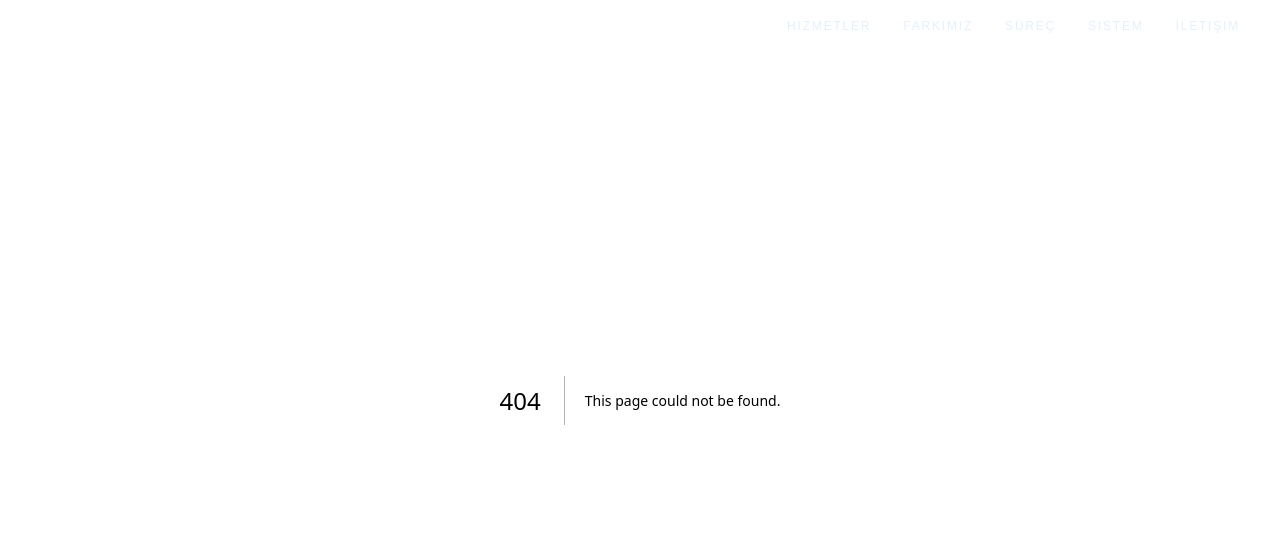
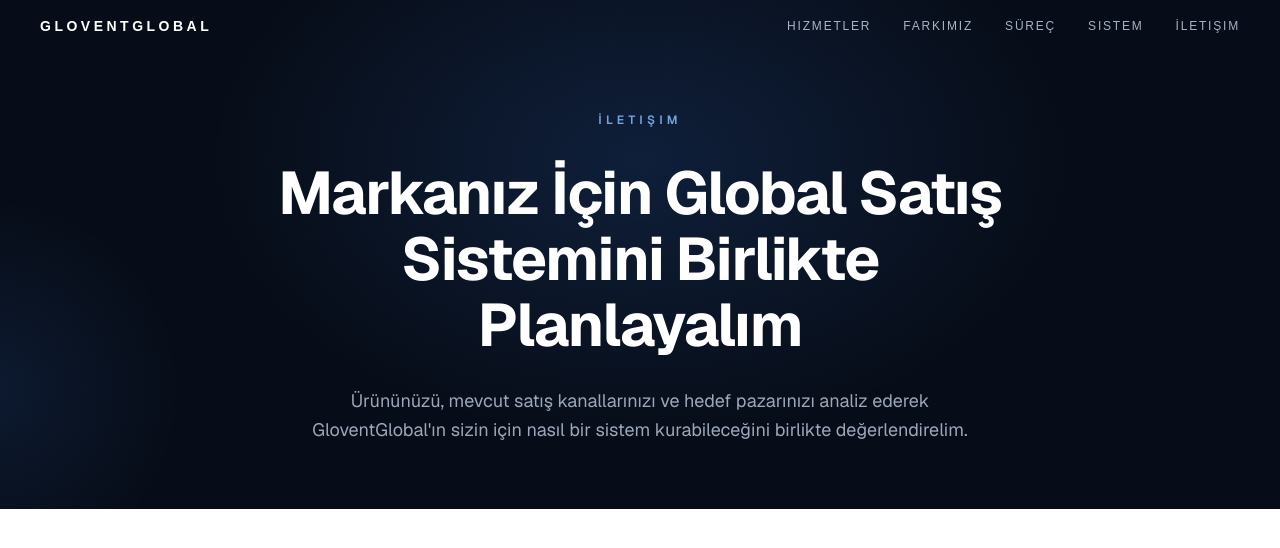
Before and after one commit to batu34dogan/gloventglobal, a Next.js app: page /iletisim in a window 1280 px wide. Before the commit this address had no page. Shown: the top 548 px of the page. Built offline with nearby package versions, Linux system fonts and the light colour scheme.

Commit message:
iletisim

```diff
--- /dev/null
+++ b/app/iletisim/page.tsx
@@ -0,0 +1,5 @@
+import ContactContent from '@/components/contact/ContactContent';
+
+export default function IletisimPage() {
+  return <ContactContent />;
+}
--- /dev/null
+++ b/components/contact/ContactContent.tsx
@@ -0,0 +1,75 @@
+'use client';
+
+import { useEffect, useState } from 'react';
+
+// Ana sayfadaki (HomeContent.tsx) / hizmetler sayfasındaki (ServicesContent.tsx) aynı görsel dil —
+// ama bu dosyaya özel, bağımsız kopya. O dosyalara dokunmamak / import etmemek için bilerek
+// burada yeniden tanımlandı.
+function Glow({
+  className,
+  targetOpacity,
+  visible,
+}: {
+  className: string;
+  targetOpacity: string;
+  visible: boolean;
+}) {
+  return (
+    <div
+      aria-hidden="true"
+      className={`pointer-events-none absolute rounded-full transition-opacity duration-[1200ms] ease-out motion-reduce:transition-none ${className} ${
+        visible ? targetOpacity : 'opacity-0'
+      }`}
+      style={{ background: 'radial-gradient(closest-side, rgba(59,130,246,0.22), transparent)' }}
+    />
+  );
+}
+
+export default function ContactContent() {
+  const [mounted, setMounted] = useState(false);
+
+  useEffect(() => {
+    const id = requestAnimationFrame(() => setMounted(true));
+    return () => cancelAnimationFrame(id);
+  }, []);
+
+  // Hero içindeki elementler için kademeli giriş (delay class'ları literal/sabit olmalı —
+  // Tailwind derleme zamanında metni tarayarak class üretir, dinamik string birleştirme çalışmaz).
+  const reveal = (delayClass: string) =>
+    `transition-all duration-700 ease-out motion-reduce:transition-none ${delayClass} ${
+      mounted ? 'translate-y-0 opacity-100' : 'translate-y-3 opacity-0'
+    }`;
+
+  return (
+    <main className="relative overflow-hidden bg-[#070d18] font-sans text-white">
+      {/* ============ 1. İLETİŞİM HERO ============
+          Üst padding (pt-24/md:pt-28), /hizmetler Hero'suyla birebir aynı — sabit navbar'ın (z-40)
+          yüksekliğini (~64-72px) rahatça karşılıyor, çakışma olmuyor. Intro yok, sayfa direkt başlıyor. */}
+      <section className="relative px-6 pb-14 pt-24 sm:px-10 md:pb-16 md:pt-28">
+        <Glow visible={mounted} targetOpacity="opacity-70" className="left-1/2 top-[-120px] h-[560px] w-[860px] -translate-x-1/2" />
+        <Glow visible={mounted} targetOpacity="opacity-50" className="left-[-200px] top-[200px] h-[380px] w-[380px]" />
+
+        <div className="relative mx-auto max-w-4xl text-center">
+          <p className={`text-xs font-semibold uppercase tracking-[0.35em] text-blue-300/80 ${reveal('delay-[100ms]')}`}>
+            İletişim
+          </p>
+          <h1
+            className={`mx-auto mt-8 max-w-3xl text-4xl font-bold leading-[1.1] tracking-tight sm:text-5xl md:text-6xl ${reveal(
+              'delay-[200ms]',
+            )}`}
+          >
+            Markanız İçin Global Satış Sistemini Birlikte Planlayalım
+          </h1>
+          <p
+            className={`mx-auto mt-7 max-w-2xl text-base leading-relaxed text-blue-100/70 sm:text-lg ${reveal(
+              'delay-[300ms]',
+            )}`}
+          >
+            Ürününüzü, mevcut satış kanallarınızı ve hedef pazarınızı analiz ederek GloventGlobal&apos;ın sizin için
+            nasıl bir sistem kurabileceğini birlikte değerlendirelim.
+          </p>
+        </div>
+      </section>
+    </main>
+  );
+}
```
